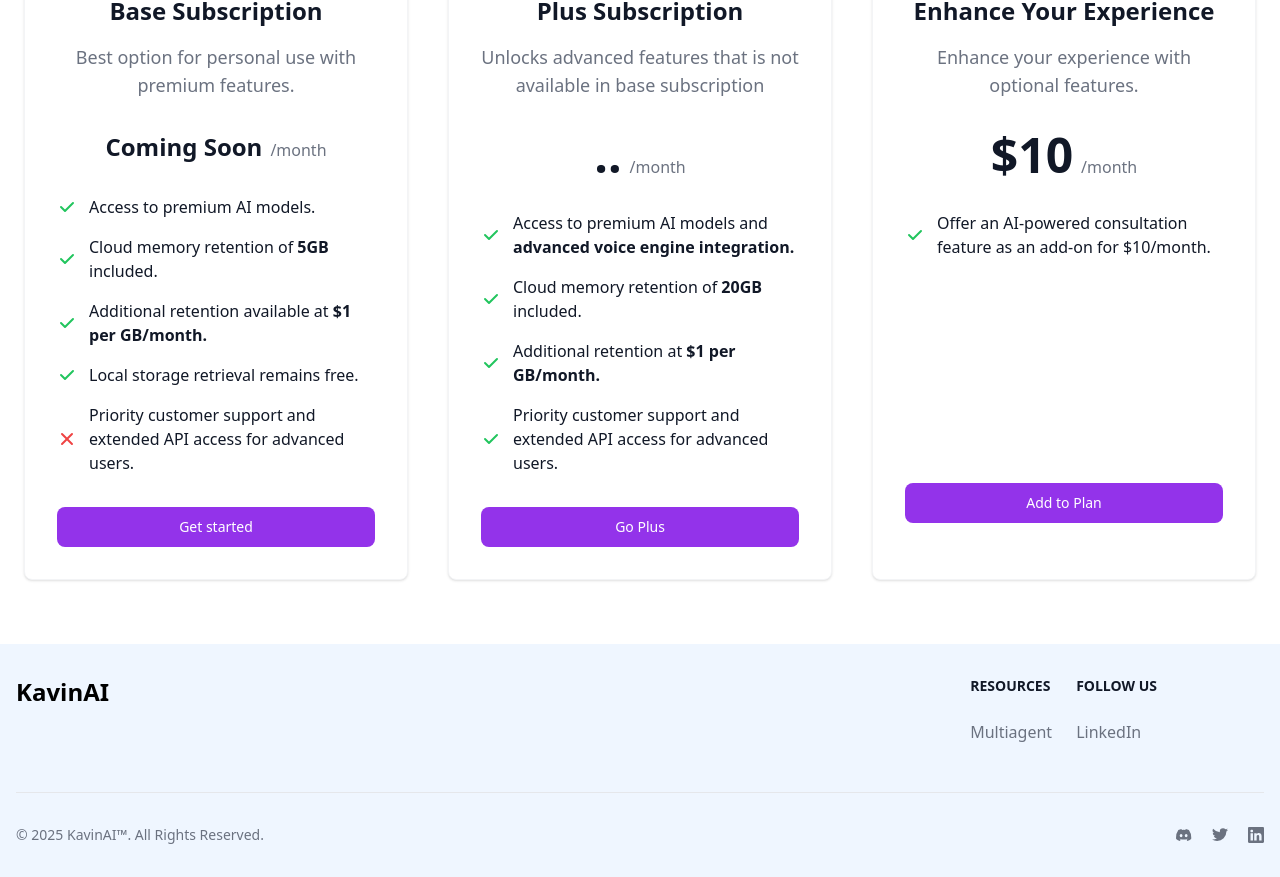
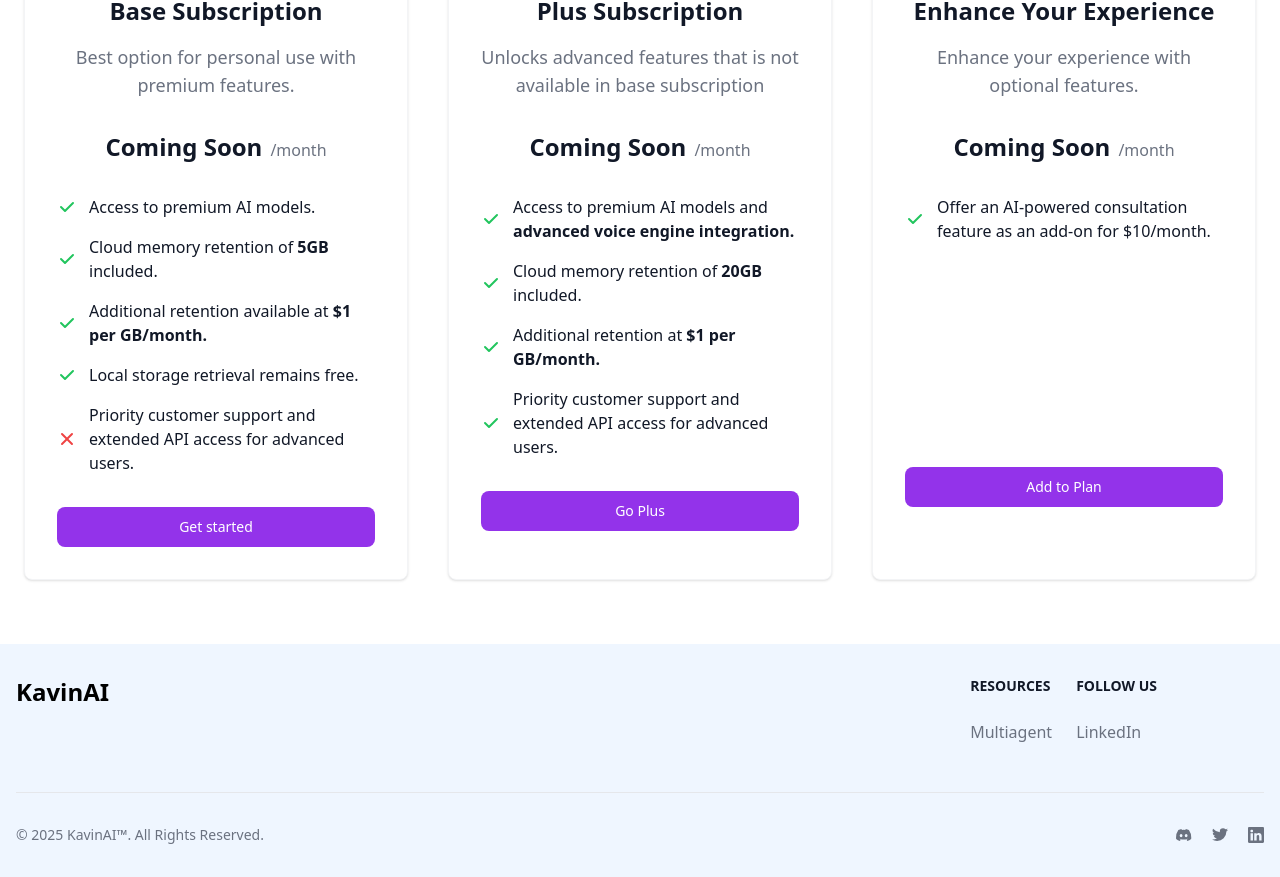
Before and after one commit to krkavinraj/kavinai-website, a Next.js app: page / in a window 1280 px wide. Shown: the part 3820-4697 px from the top of the page. Built offline with nearby package versions, Linux system fonts and the light colour scheme.

Commit message:
final fix to pricing

```diff
--- a/src/components/pricing-comp.tsx
+++ b/src/components/pricing-comp.tsx
@@ -48,7 +48,7 @@
                         <h3 className="mb-4 text-2xl font-semibold">Plus Subscription</h3>
                         <p className="font-light text-gray-500 sm:text-lg dark:text-gray-400">Unlocks advanced features that is not available in base subscription</p>
                         <div className="flex justify-center items-baseline my-8">
-                            <span className="mr-2 text-5xl font-extrabold">..</span>
+                        <span className="mr-2 text-2xl font-semibold">Coming Soon</span>
                             <span className="text-gray-500 dark:text-gray-400">/month</span>
                         </div>
 
@@ -76,7 +76,7 @@
                         <h3 className="mb-4 text-2xl font-semibold">Enhance Your Experience</h3>
                         <p className="font-light text-gray-500 sm:text-lg dark:text-gray-400">Enhance your experience with optional features.</p>
                         <div className="flex justify-center items-baseline my-8">
-                            <span className="mr-2 text-5xl font-extrabold">$10</span>
+                        <span className="mr-2 text-2xl font-semibold">Coming Soon</span>
                             <span className="text-gray-500 dark:text-gray-400">/month</span>
                         </div>
 
```
